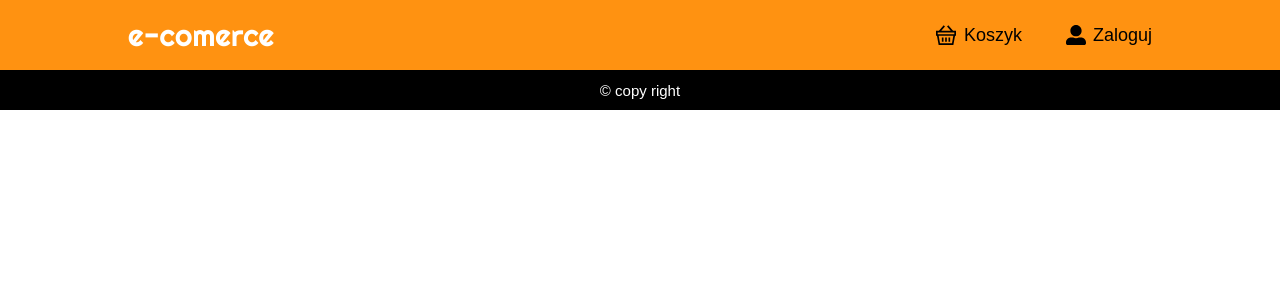
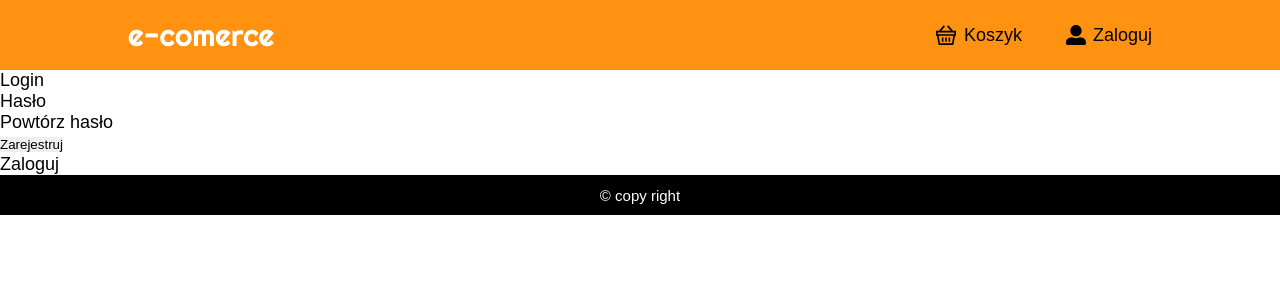
Before and after one commit to wojciech2000/e-commerce-shop, a React (Create React App) app in the folder client/: page /register in a window 1280 px wide. Shown: the top 300 px of the page. Built offline with nearby package versions, Linux system fonts and the light colour scheme; no server answers; a web font is replaced by a local one.

Commit message:
create registration system in react

```diff
--- a/client/package.json
+++ b/client/package.json
@@ -2,7 +2,7 @@
   "name": "client",
   "version": "0.1.0",
   "private": true,
-  "proxy": "http://localhost:5000",
+  "proxy": "http://localhost:5000/",
   "dependencies": {
     "@testing-library/jest-dom": "^4.2.4",
     "@testing-library/react": "^9.5.0",
--- a/client/src/App.js
+++ b/client/src/App.js
@@ -8,6 +8,8 @@ import Header from './Components/Header'
 import Products from './Components/Products'
 import Product from './Components/Product'
 import Cart from './Components/Cart'
+import Login from './Components/Login'
+import Register from './Components/Register'
 import Footer from './Components/Footer'
 
 function App() {
@@ -23,6 +25,8 @@ function App() {
         <Route path="/" exact component={Products}/>
         <Route path="/product/:id" exact component={Product}/>
         <Route path="/cart" exact component={Cart}/>
+        <Route path="/login" exact component={Login}/>
+        <Route path="/register" exact component={Register}/>
 
         <Footer />
 
--- a/client/src/Components/Header.js
+++ b/client/src/Components/Header.js
@@ -10,7 +10,7 @@ function Header() {
 
             <nav className="header__nav">
                 <Link to="/cart"><GrBasket /> Koszyk</Link>
-                <a href="#zaloguj"><FaUserAlt /> Zaloguj</a>
+                <Link to="/login"><FaUserAlt /> Zaloguj</Link>
             </nav>
 
         </header>
--- /dev/null
+++ b/client/src/Components/Login.js
@@ -0,0 +1,14 @@
+import React from 'react'
+import { Link } from 'react-router-dom'
+
+
+function Login() {
+    return (
+        <div>
+            Login
+            <Link to="/register">Zarejestruj</Link>
+        </div>
+    )
+}
+
+export default Login
--- a/client/src/Components/Product.js
+++ b/client/src/Components/Product.js
@@ -10,8 +10,8 @@ function Product(props) {
     const { loading, products, error } = useSelector(state => state.products)
     const product = products && products.find(({_id}) => _id === id)
     const dispatch = useDispatch()
-
     const [quantity, setQuantity] = useState(1)
+    const [size, setSize] = useState(product && product.size[0])
 
     const incrementQuantity = () => {
         (quantity >= 1 && quantity < product.quantity) && setQuantity(prevQty => prevQty + 1)
@@ -24,8 +24,6 @@ function Product(props) {
         (e.target.value > 0 && e.target.value <= product.quantity && e.target.value) && setQuantity(parseInt(e.target.value))
     }
 
-
-    const [size, setSize] = useState(product && product.size[0])
 
     const chooseSize = e => {
         const sizeDivs = document.querySelectorAll('.sizes-container__size')
--- a/client/src/Components/Products.js
+++ b/client/src/Components/Products.js
@@ -1,4 +1,4 @@
-import React, { useState, useEffect } from 'react'
+import React, { useState } from 'react'
 import { Link } from 'react-router-dom'
 import { useSelector } from 'react-redux'
 
--- /dev/null
+++ b/client/src/Components/Register.js
@@ -0,0 +1,61 @@
+import React, { useState } from 'react'
+import { Link } from 'react-router-dom'
+import axios from 'axios'
+
+function Register() {
+
+    const [username, setUserName] = useState('')
+    const [password, setPassword] = useState('')
+    const [password2, setPassword2] = useState('')
+
+    const register = e => {
+        e.preventDefault()
+
+
+        if(!username || !password || !password2)
+        {
+            return alert('uzupełnij wszystkie pola')
+        }
+        else if(password !== password2)
+        {
+            return alert('hasła muszą być takie same')
+        }
+        else
+        {
+            axios.post('user/register', { username, password })
+            .then(res => alert(res.data))
+            .catch(err => console.log(err))
+        }
+
+    }
+
+    return (
+        <div>
+
+            <form onSubmit={register}>
+
+                <div>
+                    <label htmlFor="username">Login</label>
+                    <input type="text" id="username" value={username} onChange={e => setUserName(e.target.value)}/>
+                </div>
+
+                <div>
+                    <label htmlFor="password">Hasło</label>
+                    <input type="password" id="password" value={password} onChange={e => setPassword(e.target.value)}/>
+                </div>
+
+                <div>
+                    <label htmlFor="password2">Powtórz hasło</label>
+                    <input type="password" id="password2" value={password2} onChange={e => setPassword2(e.target.value)}/>
+                </div>
+
+                <input type="submit" value="Zarejestruj"/>
+
+            </form>
+
+            <Link to="/login">Zaloguj</Link>
+        </div>
+    )
+}
+
+export default Register
--- a/client/src/redux/products/productsOperations.js
+++ b/client/src/redux/products/productsOperations.js
@@ -5,8 +5,12 @@ export const getAllData = () => async dispatch => {
     try {
         dispatch(request())
 
-        const response = await axios.get(document.location.origin + '/product/datas')
+        const response = await axios.get('product/datas')
         const datas = await response.data
+
+        //if number is integer change it to floationg point f.e 32 => 32.00
+        await datas.forEach(data => data.price = data.price.toFixed(2))
+
         await dispatch(success(datas))
 
     } catch (err) {
--- a/client/src/redux/products/productsReducer.js
+++ b/client/src/redux/products/productsReducer.js
@@ -7,6 +7,7 @@ const productsReducer = (state = { products: [] }, action) => {
             return { loading: true }
 
         case PRODUCT_LIST_SUCCESS:
+
             return { loading: false, products: action.payload }
 
         case PRODUCT_LIST_FAIL:
--- a/client/src/scss/products.scss
+++ b/client/src/scss/products.scss
@@ -55,7 +55,6 @@
             {
                 color: #313131;
             }
-
         }
 
     }
```
Also changed, not shown: 9 other files (tests, documents, lock files or other folders).
